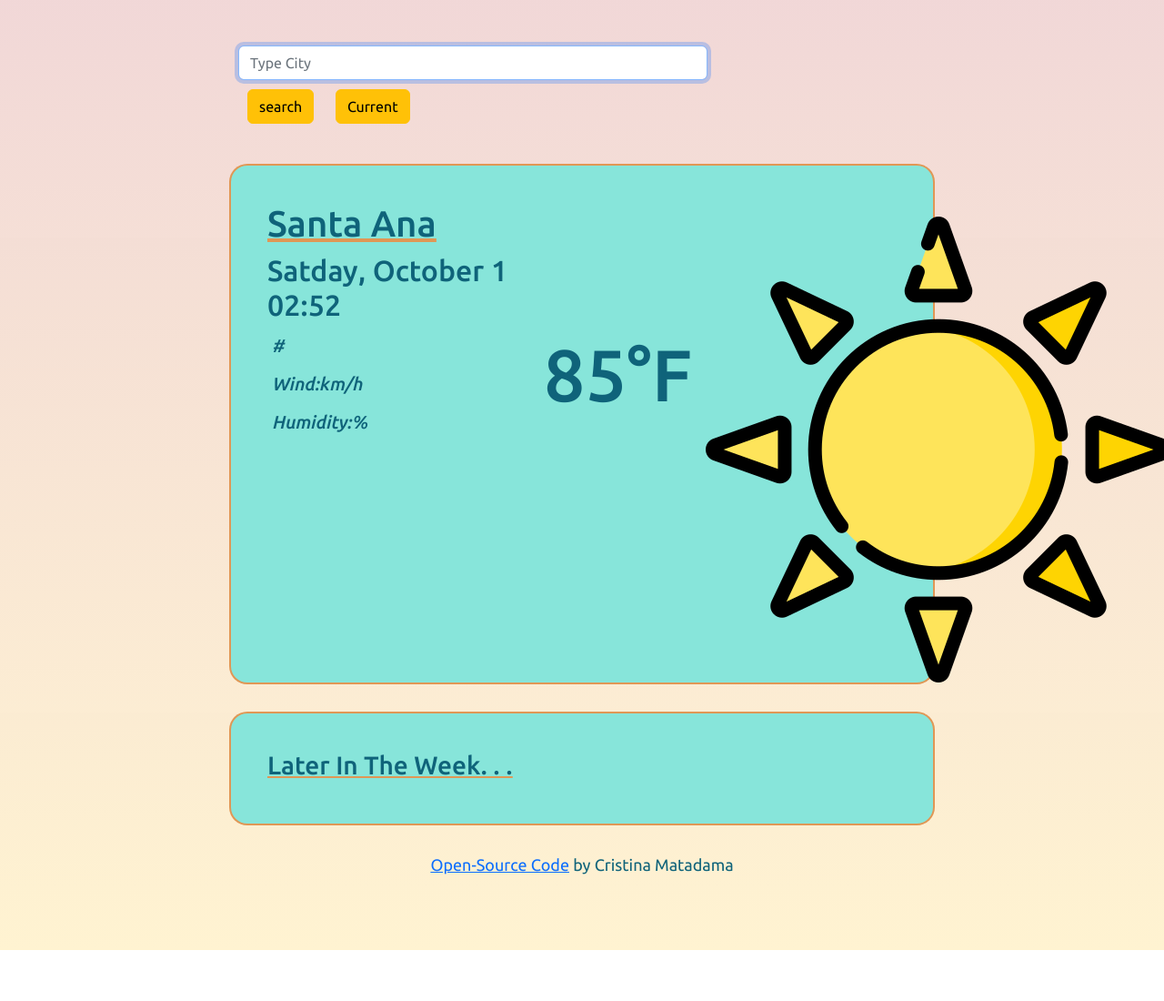
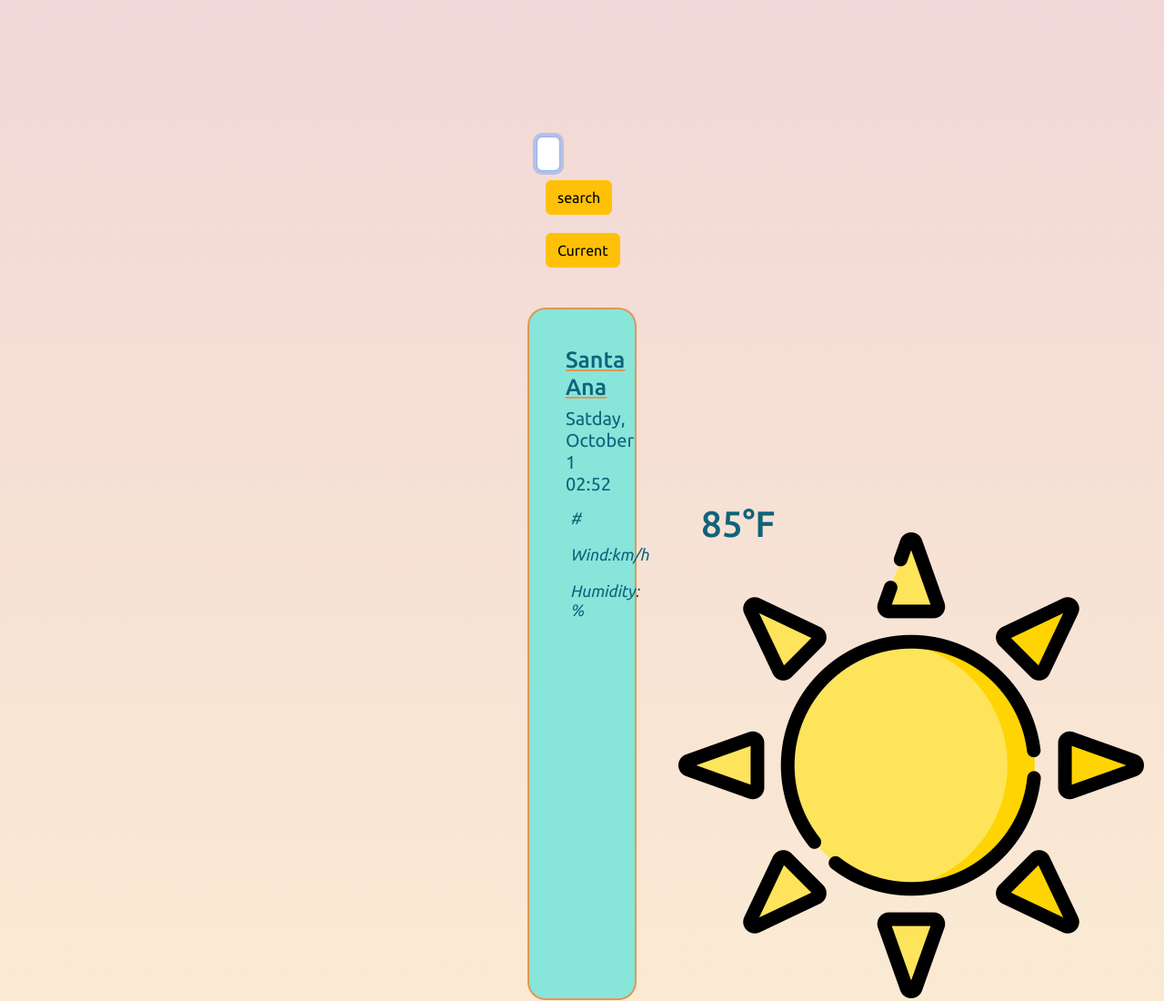
Before and after one commit to JjKio/The-Weather-Project, a plain HTML site: page index.html in a window 1280 px wide. Shown: the top 1100 px of the page at 91% size. Before the commit the page ends 1044 px from the top, so only its background shows below. Drawn offline with nearby package versions, Linux system fonts and the light colour scheme; no server answers.

Commit message:
Changed some CSS

```diff
--- a/index.html
+++ b/index.html
@@ -51,8 +51,10 @@
         <div class="row">
           <div class="col-md-3 three-in">
             <h3><span id="description">#</span></h3>
-            <h3>Wind:<span id="wind"></span>km/h</h3>
-            <h3 class="humid">Humidity:<span id="humidity"></span>%</h3>
+            <h3 id="the-wind">Wind:<span id="wind"></span>km/h</h3>
+            <h3 class="humid" id="the-humid">
+              Humidity: <span id="humidity"></span>%
+            </h3>
           </div>
 
           <div class="col-md-3">
@@ -71,7 +73,7 @@
       </div>
     -->
       <div class="later-week">
-        <h3>Later In The Week. . .</h3>
+        <h3 id="in-the-week">Later In The Week. . .</h3>
         <div class="weather-forecast" id="forecast"></div>
       </div>
     </div>
--- a/scr/notes.css
+++ b/scr/notes.css
@@ -1,9 +1,9 @@
 body {
   font-family: "Ubuntu", sans-serif;
-  max-width: 100%;
+  max-width: 80%;
   display: block;
-  padding: 0px 200px;
-  margin: 0 auto;
+  padding: 50px 400px;
+  margin: 50px auto;
   background: linear-gradient(to top, #fff3d1 0%, #f1d7d7fd 100%);
   color: #0f637a;
 }
@@ -18,7 +18,7 @@ body {
 .cur-city {
   text-decoration: underline;
   text-decoration-color: #e98f48e8;
-  font-size: 40px;
+  font-size: 25px;
 }
 
 .town h3 {
@@ -49,17 +49,31 @@ body {
   margin: 10px;
 }
 
+.theDay {
+  font-size: 20px;
+  font-weight: 400;
+}
 .cur-temp {
   text-align: right;
   padding-bottom: 25px;
   margin-right: 20px;
-  font-size: 80px;
+  font-size: 40px;
   margin-left: 125px;
   position: relative;
 }
 
-.humid {
-  padding-bottom: 50px;
+#description {
+  font-size: 18px;
+  font-weight: 400;
+}
+#the-wind {
+  font-size: 18px;
+  font-weight: 400;
+}
+#the-humid {
+  font-size: 18px;
+  font-weight: 400;
+  padding-bottom: 20px;
 }
 
 .main-sunny {
@@ -110,10 +124,15 @@ body {
   padding: 40px;
   border-radius: 20px;
   background-color: #87e5da;
-  font-size: 30px;
+  font-size: 15px;
   border: 2px;
   border-style: solid;
   border-color: #e98f48e8;
+}
+
+#in-the-week {
+  font-size: 20px;
+  font-weight: 400;
 }
 
 .weather-forecast {
@@ -142,6 +161,6 @@ body {
 #git-link {
   margin: 30px 45px;
   padding-bottom: 50px;
-  font-size: 18px;
+  font-size: 12px;
   text-align: center;
 }
--- a/scr/stuff.js
+++ b/scr/stuff.js
@@ -38,7 +38,7 @@ function fromatDate(newDate) {
     minute = `0${minute}`;
   }
 
-  let today = `${day}, ${month} ${date} </br> ${hour}:${minute}`;
+  let today = `<div class="theDay">${day}, ${month} ${date} </br> ${hour}:${minute}</div>`;
 
   return today;
 }
```
